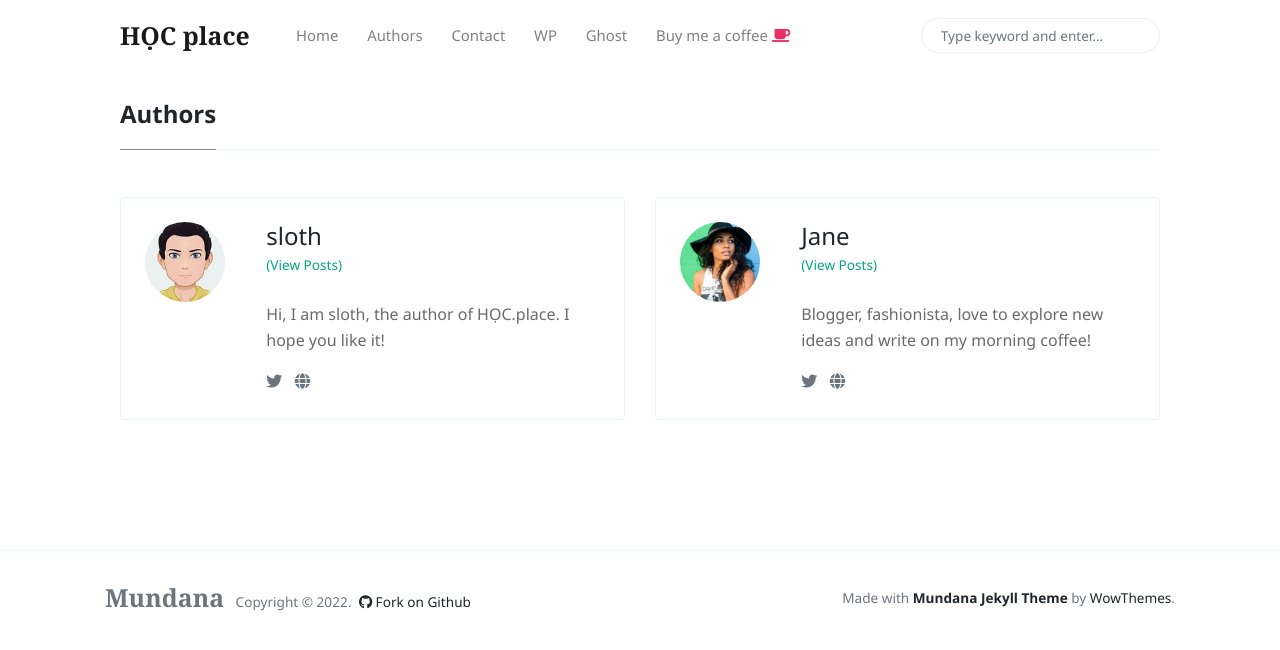
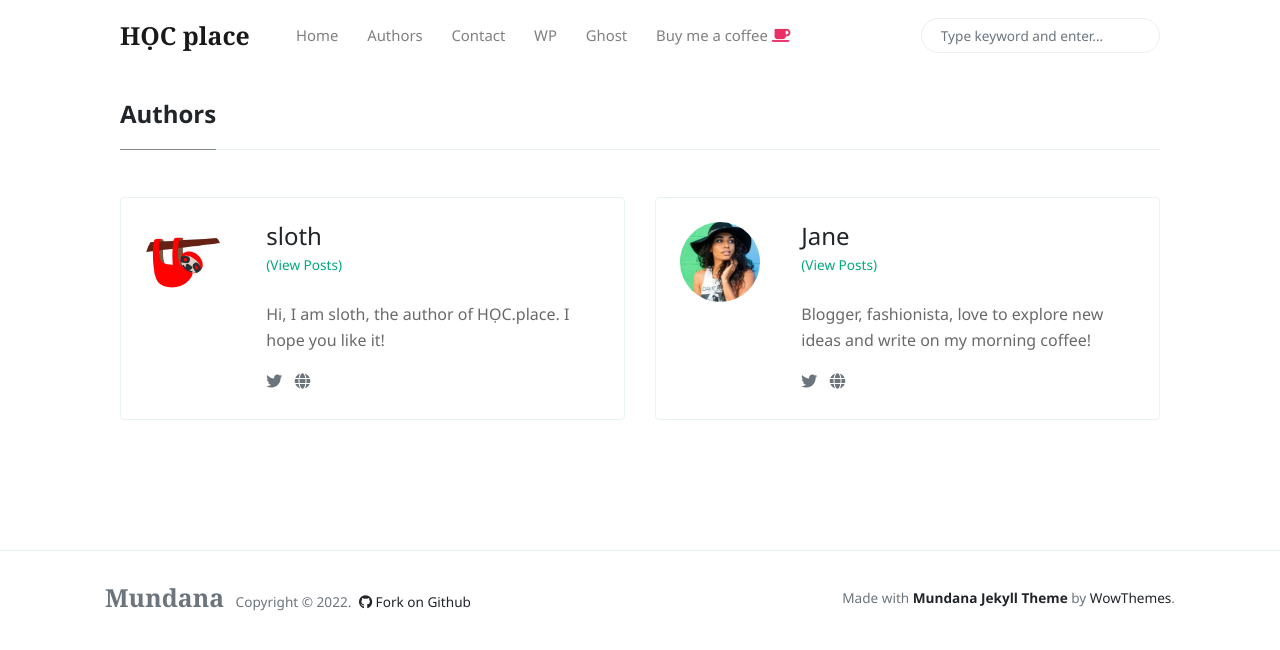
Before and after one commit to hocbaicungcon/hoc, a Jekyll site: the page built from _pages/authors-list.html, in a window 1280 px wide. Shown: the top 650 px of the page. Built offline with Jekyll 4.4.1, drawn with Linux system fonts in a browser that asks for light colours; nearby versions of some CDN libraries.

Commit message:
update ava

```diff
--- a/_config.yml
+++ b/_config.yml
@@ -22,7 +22,7 @@ authors:
     sloth:
       name:           sloth
       site:           https://amthanhnhapkhau.com.vn/
-      avatar:         /assets/images/avatar1.jpg
+      avatar:         /assets/images/sloth.webp
       bio:            "Hi, I am sloth, the author of HỌC.place. I hope you like it!"
       email:          wowthemesnet@gmail.com
       # twitter:        https://twitter.com/wowthemesnet
```
Also changed, not shown: assets/images/sloth.webp (added), 1 other file.
